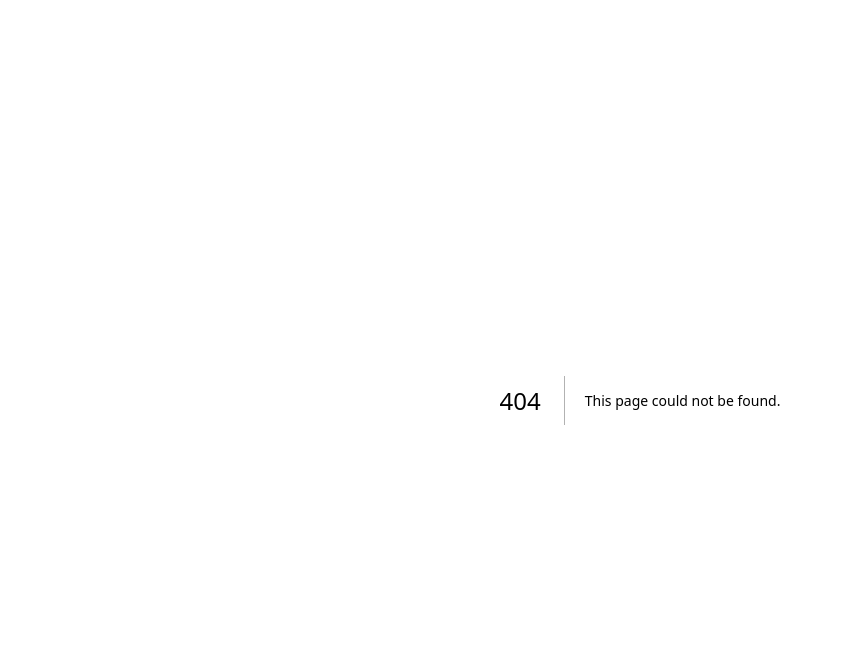
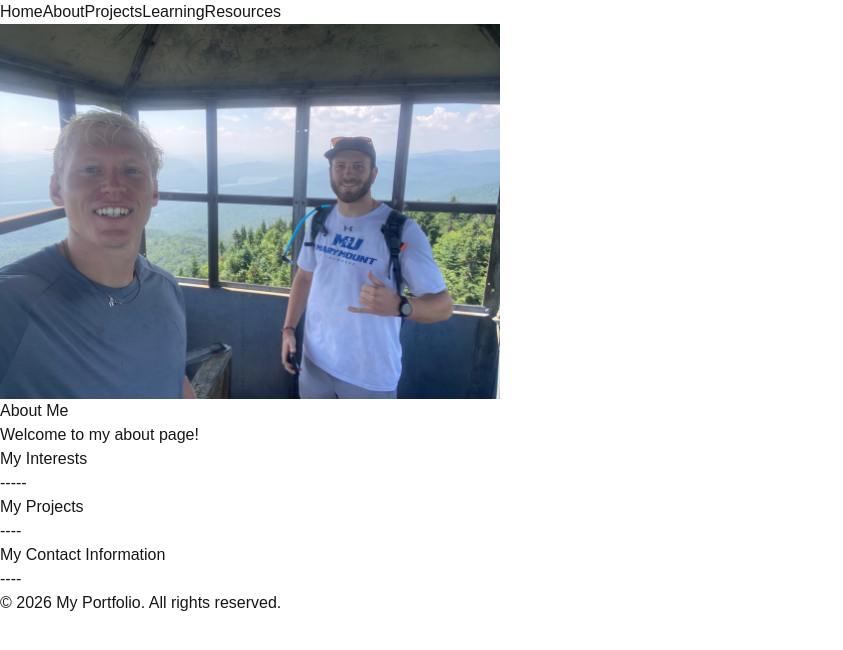
Before and after one commit to hatfieldq/portfolio-site, a Next.js app: page /about in a window 1280 px wide. Before the commit this address had no page. Shown: the top 650 px of the page, without its empty margins (0-843 px from the left). Built offline with nearby package versions, Linux system fonts and the light colour scheme.

Commit message:
Add routes, footer, nav, image

```diff
--- /dev/null
+++ b/src/app/about/page.tsx
@@ -0,0 +1,27 @@
+import Image from "next/image"
+
+export default function About() {
+  return (
+    <div>
+        <main>
+            <Image
+                src="/about/hiking.jpg"
+                alt="Image of Quinnten and a friend"
+                width={500}
+                height={300} />
+            <div>
+                <h1>About Me</h1>
+                <p>Welcome to my about page!</p>
+                <h2>My Interests</h2>
+                <p>-----</p>
+                <h2>My Projects</h2>
+                <p>----</p>
+                <h2>My Contact Information</h2>
+                <p>----</p>
+
+            </div>
+        </main>
+
+    </div>
+  );
+}
--- a/src/app/layout.tsx
+++ b/src/app/layout.tsx
@@ -1,6 +1,8 @@
 import type { Metadata } from "next";
 import { Geist, Geist_Mono } from "next/font/google";
 import "./globals.css";
+import Footer from "@/components/Footer";
+import Nav from "@/components/Nav"
 
 const geistSans = Geist({
   variable: "--font-geist-sans",
@@ -13,8 +15,8 @@ const geistMono = Geist_Mono({
 });
 
 export const metadata: Metadata = {
-  title: "Create Next App",
-  description: "Generated by create next app",
+  title: "Q's Portfolio",
+  description: "Created to showcase my work and skills.",
 };
 
 export default function RootLayout({
@@ -27,7 +29,11 @@ export default function RootLayout({
       lang="en"
       className={`${geistSans.variable} ${geistMono.variable} h-full antialiased`}
     >
-      <body className="min-h-full flex flex-col">{children}</body>
+      <body className="min-h-full flex flex-col">
+        <Nav />
+        {children}
+        <Footer />
+      </body>
     </html>
   );
 }
--- /dev/null
+++ b/src/app/learning/page.tsx
@@ -0,0 +1,12 @@
+import Image from "next/image";
+
+export default function Learning() {
+    return (
+        <div>
+            <main>
+                <h1>Learning</h1>
+                <p>Welcome to my learning page!</p>
+            </main>
+        </div>
+    );
+}
--- /dev/null
+++ b/src/app/projects/page.tsx
@@ -0,0 +1,12 @@
+import Image from "next/image";
+
+export default function Projects() {
+    return (
+        <div>
+            <main>
+                <h1>Projects</h1>
+                <p>Welcome to my projects page!</p>
+            </main>
+        </div>
+    );
+}
--- /dev/null
+++ b/src/app/resources/page.tsx
@@ -0,0 +1,12 @@
+import Image from "next/image";
+
+export default function Resources() {
+    return (
+        <div>
+            <main>
+                <h1>Resources</h1>
+                <p>Welcome to my resources page!</p>
+            </main>
+        </div>
+    );
+}
--- /dev/null
+++ b/src/components/Footer.tsx
@@ -0,0 +1,7 @@
+export default function Footer() {
+    return (
+        <footer>
+            <p>&copy; 2026 My Portfolio. All rights reserved.</p>
+        </footer>
+    );
+}
--- /dev/null
+++ b/src/components/Nav.tsx
@@ -0,0 +1,13 @@
+import Link from "next/link";
+
+export default function Nav() {
+    return (
+        <nav>
+            <Link href="/">Home</Link>
+            <Link href="/about">About</Link>
+            <Link href="/projects">Projects</Link>
+            <Link href="/learning">Learning</Link>
+            <Link href="/resources">Resources</Link>
+        </nav>
+    );
+}
```
Also changed, not shown: public/about/hiking.jpg (added).
